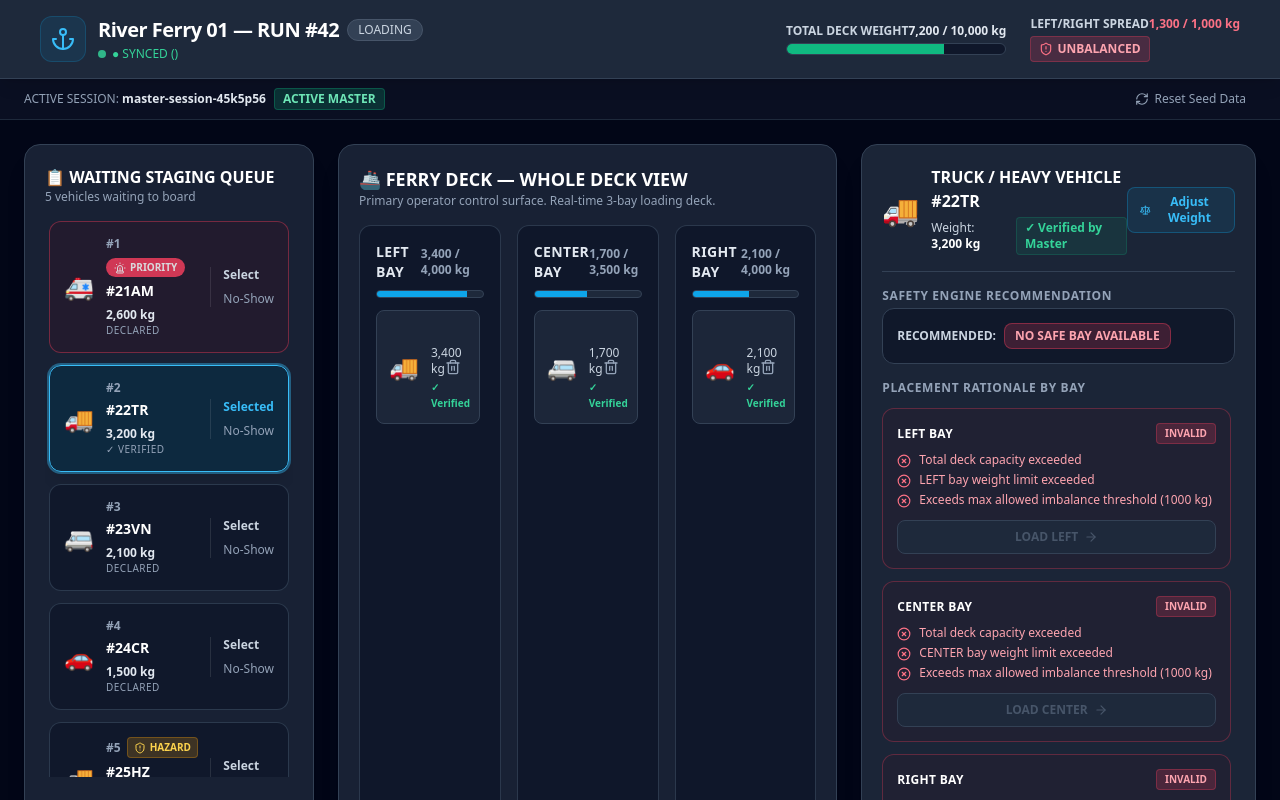
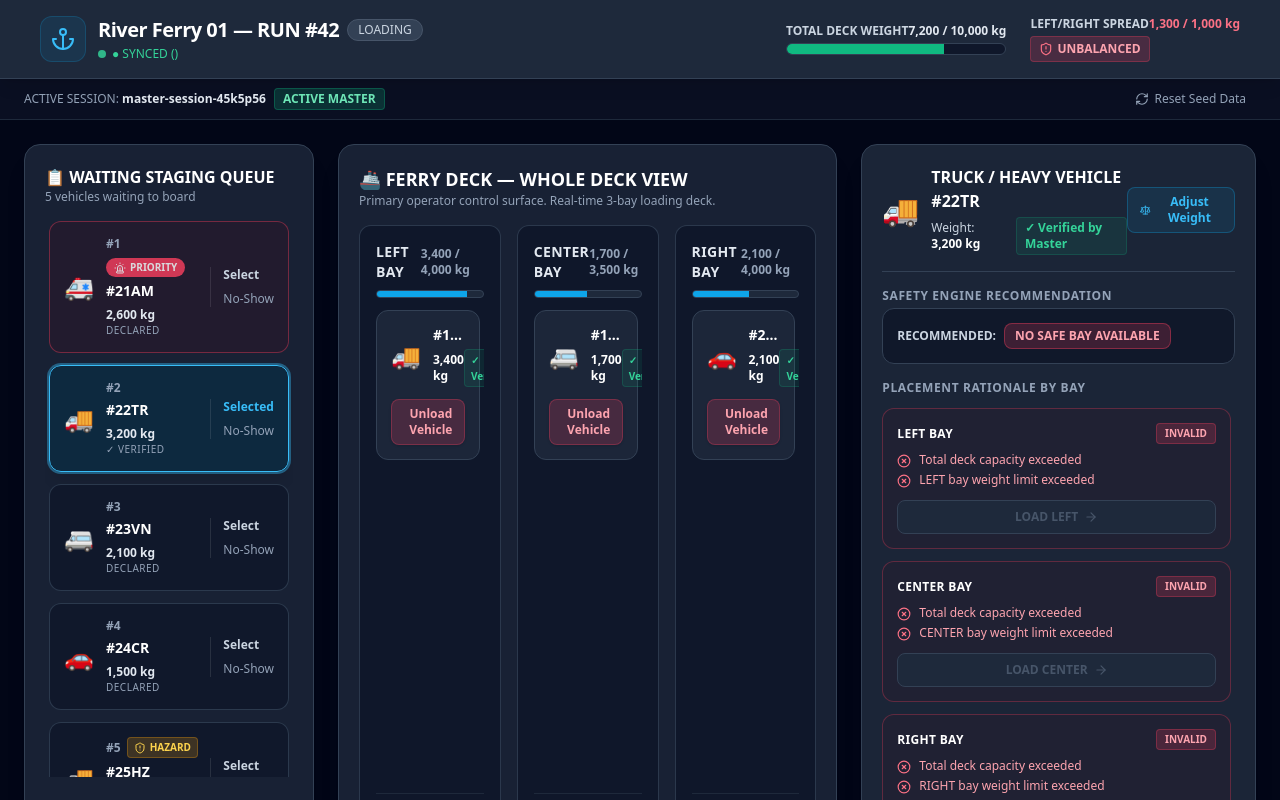
Before and after one commit to Pruthvi2911/OAKS, a Next.js app: page /master in a window 1280 px wide. Shown: the top 800 px of the page. Built offline with nearby package versions, Linux system fonts and the light colour scheme.

Commit message:
fix(safety): separate hard capacity blocks from soft imbalance warnings and add full-width unload buttons

```diff
--- a/components/deck/FerryDeck.js
+++ b/components/deck/FerryDeck.js
@@ -99,8 +99,8 @@ export default function FerryDeck({
                   ></div>
                 </div>
 
-                {/* Vehicles List in Bay (with overflow-x-hidden) */}
-                <div className="space-y-2.5 min-h-[220px] max-h-[380px] overflow-y-auto overflow-x-hidden pr-1">
+                {/* Vehicles List in Bay */}
+                <div className="space-y-3 min-h-[220px] max-h-[380px] overflow-y-auto overflow-x-hidden pr-1">
                   {bayVehicles.length === 0 ? (
                     <div className="h-44 border-2 border-dashed border-slate-800 rounded-lg flex flex-col items-center justify-center text-slate-500 text-xs gap-1">
                       <span>EMPTY BAY</span>
@@ -116,13 +116,13 @@ export default function FerryDeck({
                         <div
                           key={veh.id}
                           onClick={() => onSelectDeckVehicle && onSelectDeckVehicle(veh)}
-                          className={`p-3 rounded-lg border transition-all cursor-pointer flex items-center justify-between min-w-0 ${
+                          className={`p-3.5 rounded-xl border transition-all cursor-pointer flex flex-col justify-between min-w-0 ${
                             isSelected
                               ? 'bg-slate-700 border-sky-400 ring-1 ring-sky-400/50'
                               : 'bg-slate-800/90 border-slate-700 hover:border-slate-600'
                           }`}
                         >
-                          <div className="flex items-center gap-3 flex-1 min-w-0">
+                          <div className="flex items-center gap-3 w-full">
                             <span className="text-2xl shrink-0">{typeMeta.icon}</span>
                             <div className="flex-1 min-w-0">
                               <div className="flex items-center gap-1.5 flex-wrap">
@@ -142,34 +142,33 @@ export default function FerryDeck({
                                 )}
                               </div>
 
-                              {/* Stacked Verified Badge under weight */}
-                              <div className="text-xs text-slate-300 mt-0.5">
-                                <div className="font-medium">{effWeight.toLocaleString()} kg</div>
-                                <div className="mt-0.5">
+                              <div className="text-xs text-slate-300 mt-1 flex items-center justify-between">
+                                <span className="font-bold text-white">{effWeight.toLocaleString()} kg</span>
                                 {veh.verifiedWeight ? (
-                                    <span className="text-emerald-400 font-semibold block text-[10px]">
+                                  <span className="text-emerald-400 font-semibold text-[10px] bg-emerald-500/10 px-1.5 py-0.5 rounded border border-emerald-500/20">
                                     ✓ Verified
                                   </span>
                                 ) : (
-                                    <span className="text-slate-400 italic block text-[10px]">
+                                  <span className="text-slate-400 italic text-[10px] bg-slate-700/50 px-1.5 py-0.5 rounded">
                                     (Declared)
                                   </span>
                                 )}
                               </div>
                             </div>
                           </div>
-                          </div>
 
+                          {/* Prominent Full-Width Red Unload Button */}
                           {!isViewOnly && (
                             <button
                               onClick={(e) => {
                                 e.stopPropagation();
                                 onUnloadVehicle && onUnloadVehicle(veh.id);
                               }}
-                              title="Unload from deck"
-                              className="text-slate-400 hover:text-rose-400 p-1.5 rounded-lg hover:bg-rose-500/10 transition-colors shrink-0 ml-2"
+                              title="Unload vehicle from deck"
+                              className="mt-3 w-full py-1.5 px-3 bg-rose-500/20 hover:bg-rose-500 text-rose-300 hover:text-white border border-rose-500/30 rounded-lg text-xs font-bold transition-all flex items-center justify-center gap-1.5 shadow"
                             >
-                              <Trash2 className="w-4 h-4" />
+                              <Trash2 className="w-3.5 h-3.5" />
+                              Unload Vehicle
                             </button>
                           )}
                         </div>
--- a/safety/suggestPlacement.js
+++ b/safety/suggestPlacement.js
@@ -34,16 +34,24 @@ export function suggestPlacement(
 
   // Create human-readable rationale explanations for UI presentation
   const rationale = {};
+  const maxImbalance = ferryConfig?.maxImbalance || 1000;
+
   for (const bay of BAY_LIST) {
     const res = options[bay];
     const lines = [];
 
     if (res.valid) {
       lines.push({ type: 'success', text: `${getWeightFormatted(vehicle)} fits remaining capacity` });
-      if (bay === bestBay) {
-        lines.push({ type: 'success', text: `Keeps left/right spread to ${res.postPlacementState.imbalance} kg (Best Balance)` });
+      const imb = res.postPlacementState.imbalance;
+
+      if (imb <= maxImbalance) {
+        if (bay === bestBay) {
+          lines.push({ type: 'success', text: `Keeps left/right spread to ${imb} kg (Best Balance)` });
+        } else {
+          lines.push({ type: 'success', text: `Left/right spread would be ${imb} kg` });
+        }
       } else {
-        lines.push({ type: 'warning', text: `Imbalance spread would be ${res.postPlacementState.imbalance} kg` });
+        lines.push({ type: 'warning', text: `⚠ Increases left/right spread to ${imb} kg (Worsens balance)` });
       }
     } else {
       if (res.reasons.includes('TOTAL_CAPACITY_EXCEEDED')) {
@@ -51,9 +59,6 @@ export function suggestPlacement(
       }
       if (res.reasons.includes(`${bay}_BAY_OVER_LIMIT`)) {
         lines.push({ type: 'error', text: `${bay} bay weight limit exceeded` });
-      }
-      if (res.reasons.includes('IMBALANCE_TOO_HIGH')) {
-        lines.push({ type: 'error', text: `Exceeds max allowed imbalance threshold (${ferryConfig.maxImbalance || 1000} kg)` });
       }
     }
 
--- a/safety/validateDeck.js
+++ b/safety/validateDeck.js
@@ -13,6 +13,14 @@ export function getEffectiveWeight(vehicle) {
 
 /**
  * Evaluates placing ONE vehicle into ONE specific bay on the ferry deck.
+ *
+ * Separation of Hard Constraints vs Recommendation Warnings (Spec Section 11):
+ * - HARD CONSTRAINTS (valid = false):
+ *   1. Total deck capacity exceeded (totalWeight > maxWeight)
+ *   2. Target bay weight limit exceeded (bayWeight > maxBayWeight)
+ * - RECOMMENDATION / PREFERENCE WARNINGS (valid = true, but flagged with warning):
+ *   1. Left/Right imbalance spread (postImbalance > maxImbalance)
+ *      This allows master to stage vehicles across LEFT & RIGHT bays without false blocks.
  *
  * @param {Object} vehicle - Vehicle object to place
  * @param {String} bay - Target bay ('LEFT', 'CENTER', 'RIGHT')
@@ -37,16 +45,14 @@ export function evaluatePlacement(
     };
   }
 
-  // Calculate effective weight of candidate vehicle
   const candidateWeight = getEffectiveWeight(vehicle);
 
-  // Compute current deck weights per bay (excluding candidate if already in array to avoid double counting)
+  // Compute current deck weights per bay
   let leftWeight = 0;
   let centerWeight = 0;
   let rightWeight = 0;
 
   for (const v of currentVehicles) {
-    // Only count vehicles currently placed in a bay (status BOARDING or LOADED, or with valid bay assignment)
     if (!v.bay || (v.id && vehicle.id && v.id === vehicle.id)) continue;
     const w = getEffectiveWeight(v);
     if (v.bay === BAYS.LEFT) leftWeight += w;
@@ -54,7 +60,6 @@ export function evaluatePlacement(
     else if (v.bay === BAYS.RIGHT) rightWeight += w;
   }
 
-  // Calculate pre-placement left/right imbalance spread
   const preImbalance = Math.abs(leftWeight - rightWeight);
 
   // Apply candidate vehicle to target bay
@@ -65,7 +70,7 @@ export function evaluatePlacement(
   const totalWeight = leftWeight + centerWeight + rightWeight;
   const postImbalance = Math.abs(leftWeight - rightWeight);
 
-  // Check Hard Safety Constraints
+  // Hard Safety Constraints (Block placement)
   let valid = true;
 
   if (totalWeight > config.maxWeight) {
@@ -88,20 +93,17 @@ export function evaluatePlacement(
     reasons.push(SAFETY_REASONS.RIGHT_BAY_OVER_LIMIT);
   }
 
-  if (postImbalance > config.maxImbalance) {
-    valid = false;
-    reasons.push(SAFETY_REASONS.IMBALANCE_TOO_HIGH);
-  }
-
   // Hazardous cargo check
   if (vehicle.hazardous && !vehicle.hazardConfirmed) {
     reasons.push(SAFETY_REASONS.HAZARD_REQUIRES_CONFIRMATION);
   }
 
-  // If valid, populate positive indicators for UI explanation
+  // Soft Recommendation Flags (Preference / Balance Quality)
   if (valid) {
     reasons.push(SAFETY_REASONS.FITS_CAPACITY);
-    if (postImbalance <= preImbalance) {
+    if (postImbalance > config.maxImbalance) {
+      reasons.push(SAFETY_REASONS.IMBALANCE_TOO_HIGH); // Soft warning for rationale, does not hard-block valid placement
+    } else if (postImbalance <= preImbalance) {
       reasons.push(SAFETY_REASONS.REDUCES_IMBALANCE);
     }
   }
```
Also changed, not shown: 1 other file (tests, documents, lock files or other folders). Lines whose indentation alone changed are shown as unchanged.
